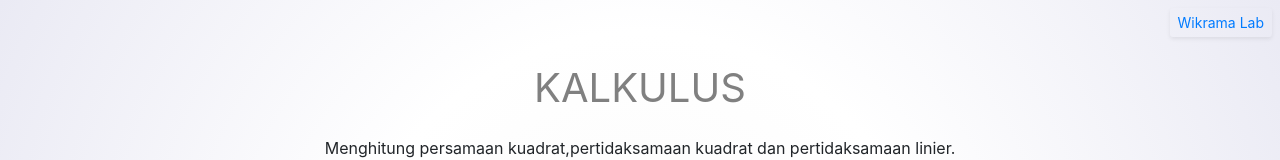
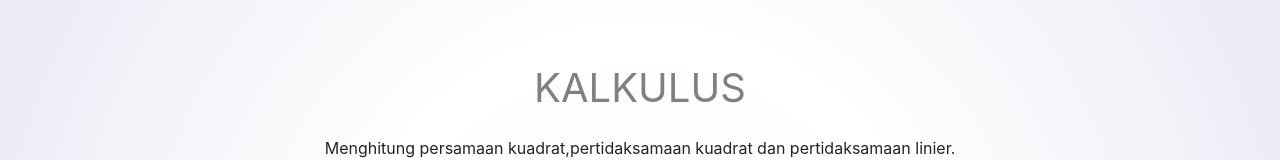
Before and after one commit to Rezsptra71/Kalkulus, a plain HTML site: page index.html in a window 1280 px wide. Shown: the top 160 px of the page. Drawn offline with nearby package versions, Linux system fonts and the light colour scheme.

Commit message:
Update index.html

```diff
--- a/index.html
+++ b/index.html
@@ -17,8 +17,6 @@
         <div class="loader"></div>
     </div>
 
-    <a href="http://wikramalab.budayasiswa.my.id/"
-        class="btn-primary-outline btn-sm shadow-sm float-right mx-2 mt-2 text-decoration-none" target="_blank" role="button">Wikrama Lab</a>
 
     <header class="text-center py-5">
         <div class="container">
```
